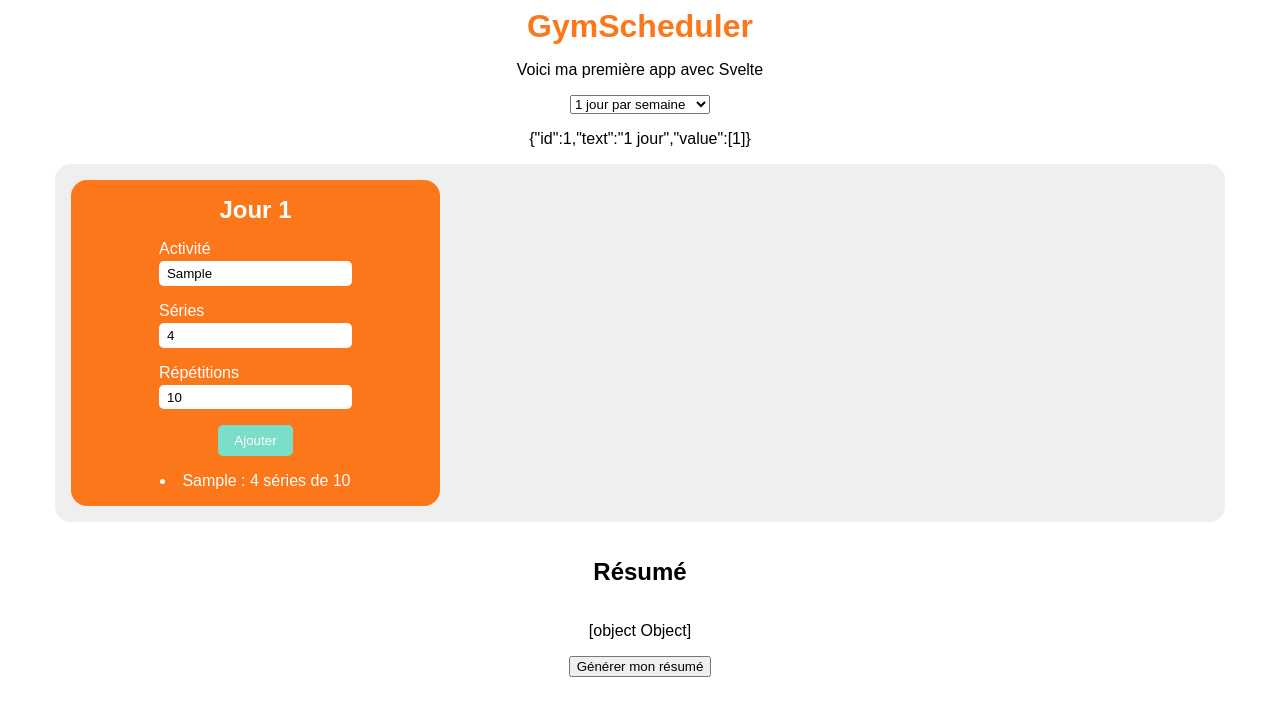
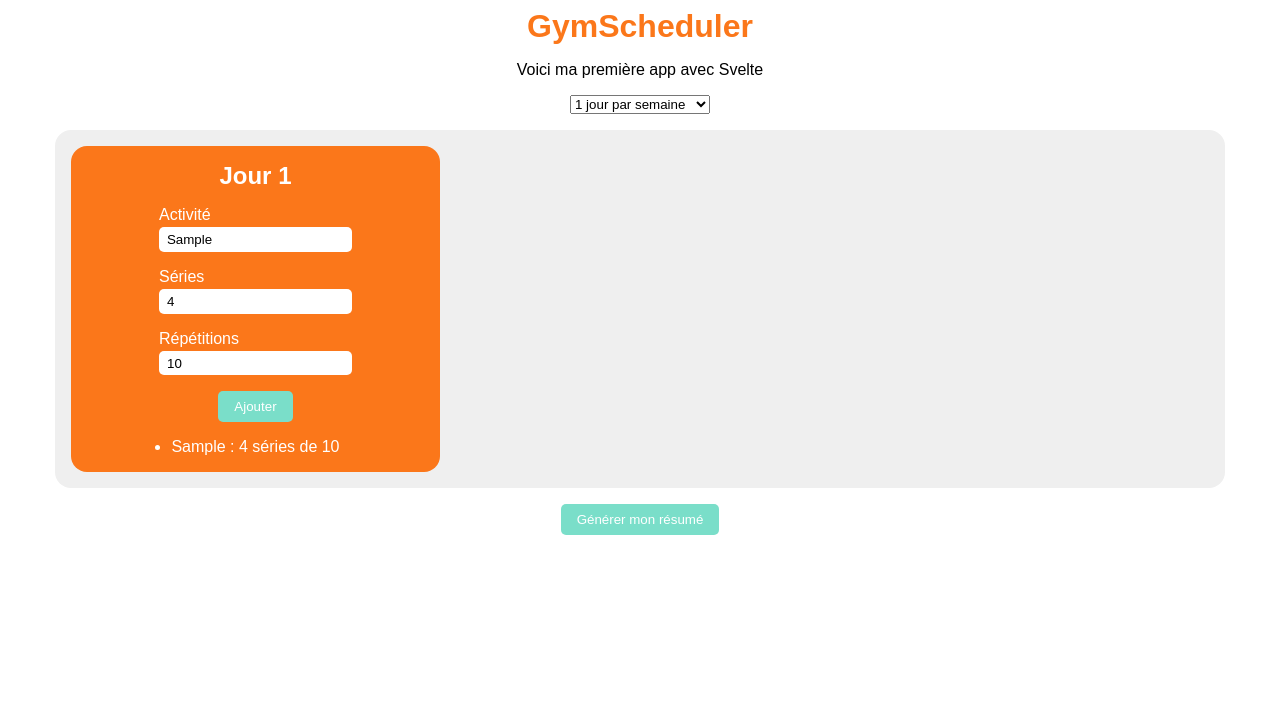
Before and after one commit to killian-dv/gymscheduler, a SvelteKit app: page / in a window 1280 px wide. Both pictures are taken after typing "Sample" into the empty fields and a click on the button "Ajouter". Shown: the top 716 px of the page. Built offline with nearby package versions, Linux system fonts and the light colour scheme.

Commit message:
génération du résumé

```diff
--- a/src/routes/components/TrainingDay.svelte
+++ b/src/routes/components/TrainingDay.svelte
@@ -18,11 +18,11 @@
     function handleNewExercise(event) {
         console.log(event.detail);
         summary = [...summary, event.detail];
+        isSummaryReady = false
     }
 
     function generateSummary() {
         isSummaryReady = true;
-        console.log(summary);
     }
 </script>
 
@@ -44,6 +44,15 @@
         border-radius: 1rem;
         color: white;
     }
+    button {
+        padding: 0.5rem 1rem;
+        border-radius: 5px;
+        border: none;
+        outline: none;
+        background-color: #7adec9;
+        color: white;
+        cursor: pointer;
+    }
 </style>
 
 <form>
@@ -53,7 +62,6 @@
     {/each}
     </select>
 </form>
-{JSON.stringify(nbDaysTrainingPerWeek)}
 {#if nbDaysTrainingPerWeek}
     <div class="all-days">
         {#each nbDaysTrainingPerWeek.value as dayNumber, i}
@@ -62,6 +70,8 @@
             </div>
         {/each}
     </div>
+    {#if isSummaryReady}
     <TrainingWeekSummary summary={summary} days={nbDaysTrainingPerWeek.value.length}/>
+    {/if}
     <button on:click={generateSummary}>Générer mon résumé</button>
 {/if}
--- a/src/routes/components/TrainingDayDetails.svelte
+++ b/src/routes/components/TrainingDayDetails.svelte
@@ -11,8 +11,8 @@
     let exercises = [];
 
     function handleSubmit(event) {
-        exercises = [...exercises, {... exercise}];
-        dispatch("add-exercise", {...exercises, title: title});
+        exercises = [...exercises, { ...exercise }];
+        dispatch("add-exercise", { ...exercise, title: title });
     }
 </script>
 <style>
@@ -86,8 +86,10 @@
         </form>
     </div>
     <div>
-        {#each exercises as exercise}
-            <li>{exercise.activity} : {exercise.sets} séries de {exercise.reps}</li>
-        {/each}
+        <ul>
+            {#each exercises as exercise}
+                <li>{exercise.activity} : {exercise.sets} séries de {exercise.reps}</li>
+            {/each}
+        </ul>
     </div>
 </div>
--- a/src/routes/components/TrainingWeekSummary.svelte
+++ b/src/routes/components/TrainingWeekSummary.svelte
@@ -1,28 +1,41 @@
 <script>
+    import { onMount } from "svelte";
     export let summary;
     export let days;
     let formattedData;
     let isDataFormatted = false;
 
+    onMount(() => {
+        prepareSummary();
+    });
+
     function prepareSummary () {
         // acc looks like {"day 1": [], "day 2": [], "day 3": [] }
         // curr looks like {activity: "squat", sets: 4, reps: 10, title 'day 1'}
         formattedData = summary.reduce((acc, curr) => {
-            if (Object.keys(acc).includes(curr.title)) {
-                acc[curr.title] = [...acc[curr.title], curr.exercises];
-            } else {
-                acc[curr.title] = [curr];
-            }
-            return acc
+        if (Object.keys(acc).includes(curr.title)) {
+            acc[curr.title] = [...acc[curr.title], curr];
+        } else {
+            acc[curr.title] = [curr];
+        }
+            return acc;
         }, {});
         isDataFormatted = true;
-        console.log()
+        console.log(formattedData);
     }
-    prepareSummary();
 </script>
 <style></style>
 
-<h2>Résumé</h2>
 {#if isDataFormatted}
-    {formattedData}
+    <h2>Summary</h2>
+    {#if summary.length}
+        {#each Object.keys(formattedData) as day}
+            <h2>{day}</h2>
+            {#each formattedData[day] as ex}
+                {ex.activity}: {ex.sets} séries de {ex.reps}<br>
+            {/each}
+        {/each}
+    {:else}
+    <div>Données manquantes : ajoutez un exercice</div>
+    {/if}
 {/if}
```
Also changed, not shown: 1 other file (tests, documents, lock files or other folders).
